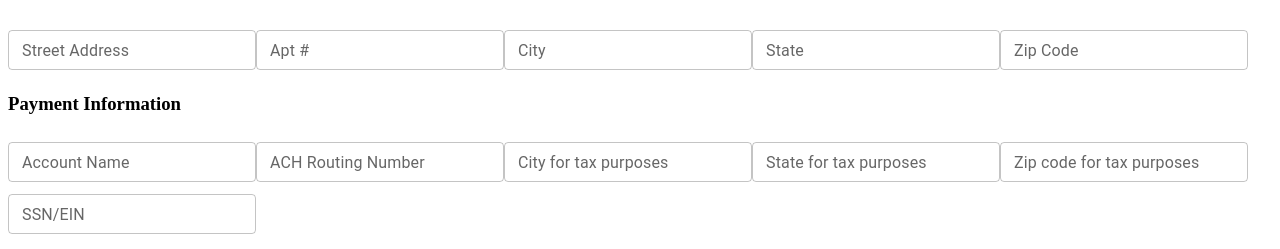
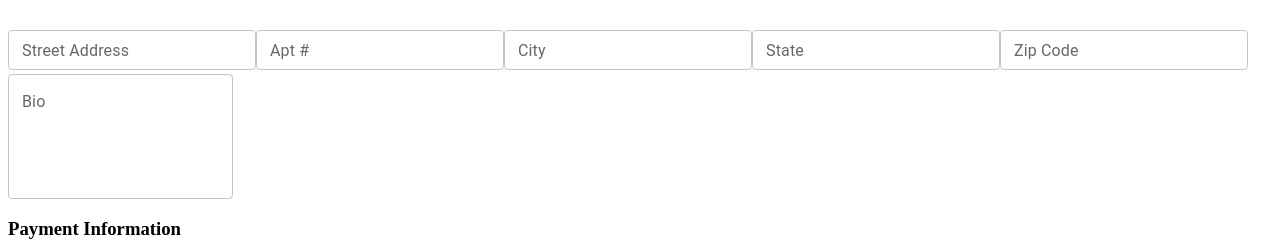
Before and after one commit to elijahsamuels/puresoulpresents-frontend, a React (Create React App) app: page /users/1 in a window 1280 px wide. Shown: the part 308-557 px from the top of the page. Built offline with nearby package versions, Linux system fonts and the light colour scheme; no server answers.

Commit message:
added UserBio component

```diff
--- /dev/null
+++ b/src/components/userComponents/UserBio.js
@@ -0,0 +1,41 @@
+import React, { useState, useEffect } from "react";
+import { connect } from "react-redux";
+import { fetchUserData, editUser } from "../../actions/userActions";
+import { useForm, Controller, useFormContext } from "react-hook-form";
+import TextField from '@mui/material/TextField';
+
+function UserBio(props) {
+
+  const { control, formState: { errors }} = useFormContext({
+    defaultValues: props.user
+    });
+
+  return (
+    <div className="UserBio">
+
+        <Controller name="bio" control={control} render={({ field }) => (
+          <TextField
+            {...field}
+            label="Bio"
+            variant="outlined"
+            multiline="true"
+            minRows="4"
+            maxRows="20"
+            error={!!errors.bio}
+            helperText={errors.bio ? errors.bio.message : ""}
+            />
+        )}/>
+    </div>
+  );
+}
+
+const mapStateToProps = (state) => {
+  console.log("UserBio state: ", state);
+  return {
+    loading: state.loading,
+    users: state.users,
+    user: state.user,
+  };
+};
+
+export default connect(mapStateToProps, { fetchUserData, editUser })(UserBio);
--- a/src/pages/UserDetails.js
+++ b/src/pages/UserDetails.js
@@ -5,6 +5,7 @@ import { schema } from "../components/userComponents/UserSchema";
 import UserName from "../components/userComponents/UserName";
 import UserContact from "../components/userComponents/UserContact";
 import UserAddress from "../components/userComponents/UserAddress";
+import UserBio from "../components/userComponents/UserBio";
 // import UserTaxInfo from "../components/userComponents/UserTaxInfo";
 import UserPaymentInfo from "../components/userComponents/UserPaymentInfo";
 
@@ -98,6 +99,7 @@ function UserDetails(props) {
           <br />
           <UserContact />
           <UserAddress />
+          <UserBio />
           <UserPaymentInfo />
           {/* <UserTaxInfo /> */}
           <br />
```
Also changed, not shown: 1 other file (tests, documents, lock files or other folders).
